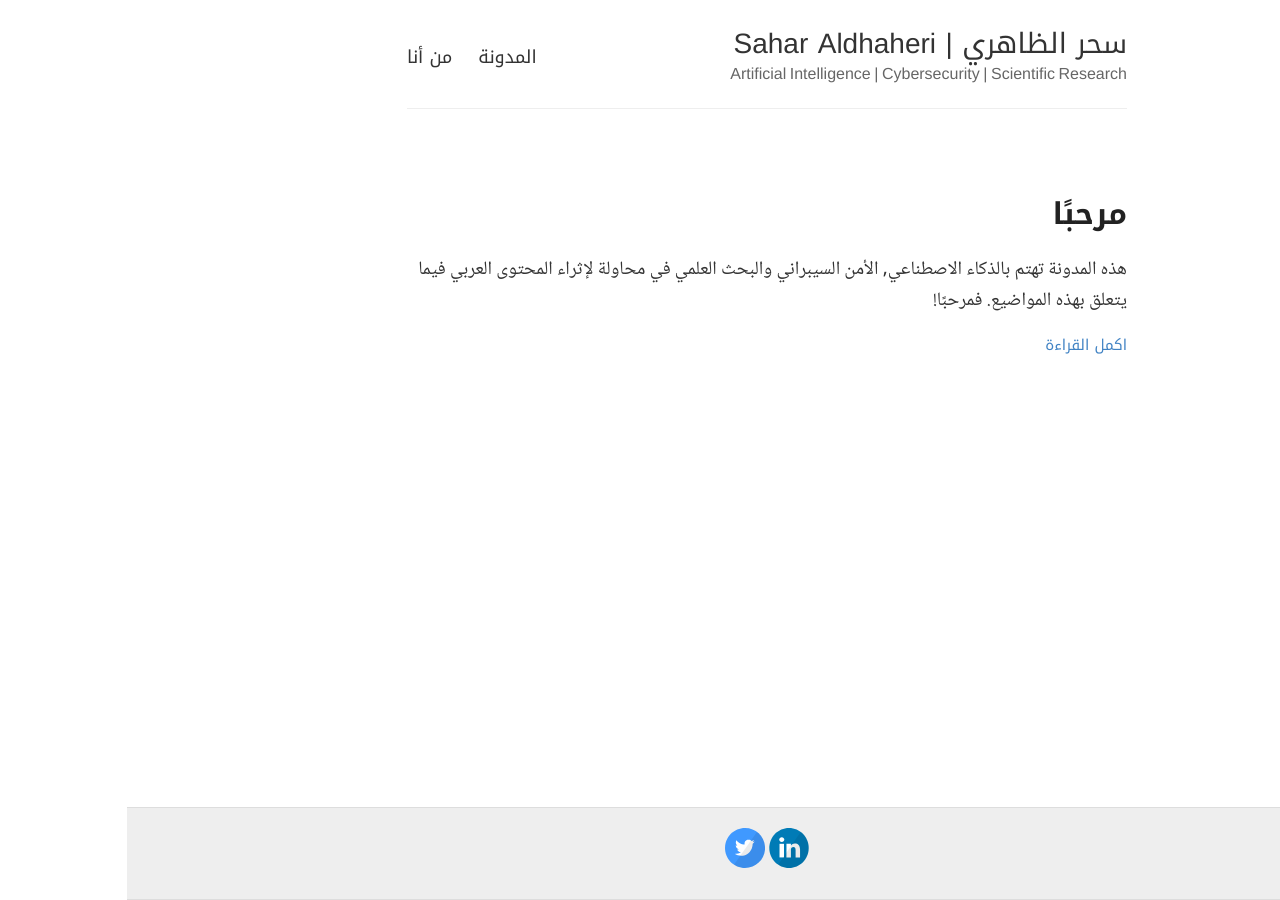
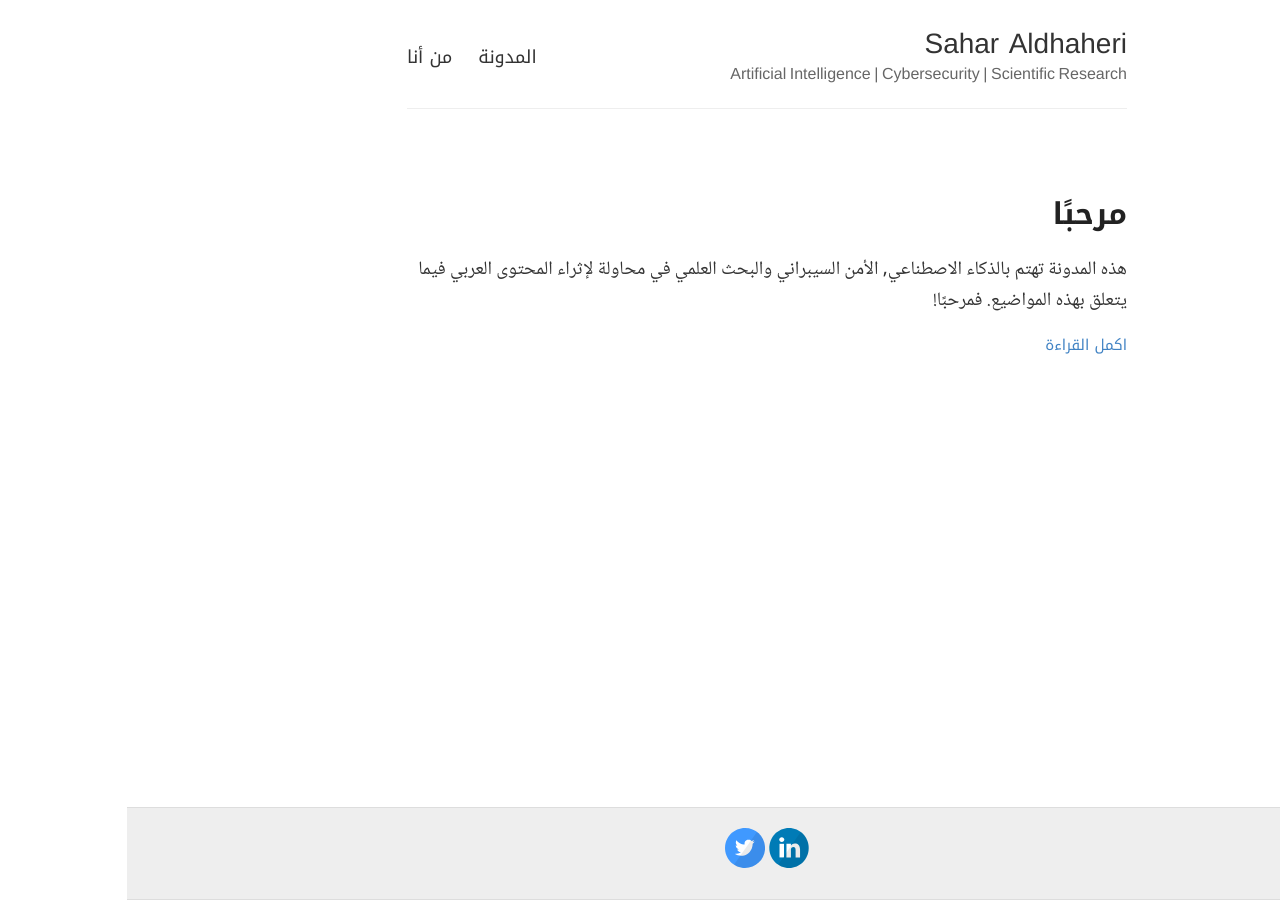
Before and after one commit to sahar119911/AldhaheriS, a Jekyll site: the page built from index.html, in a window 1280 px wide. Built offline with Jekyll 4.4.1, drawn with Linux system fonts in a browser that asks for light colours.

Commit message:
Update _config.yml

```diff
--- a/_config.yml
+++ b/_config.yml
@@ -3,7 +3,7 @@
 #
 
 # اسم المدونة الذي سيظهر في الأعلى
-name:  سحر الظاهري | Sahar Aldhaheri
+name:  Sahar Aldhaheri
 
 # وصف قصير للمدونة والذي سيظهر تحت اسمها وكجزء من عنوان المدونة في محركات البحث
 description:  Artificial Intelligence | Cybersecurity | Scientific Research
```
